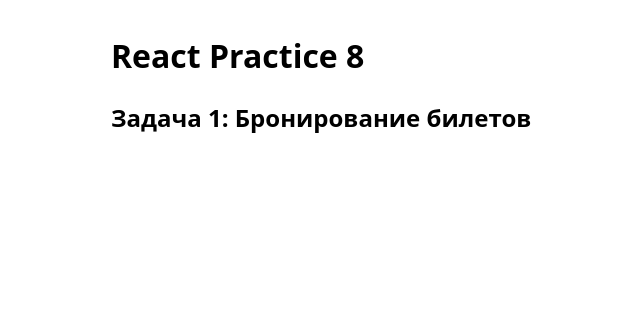
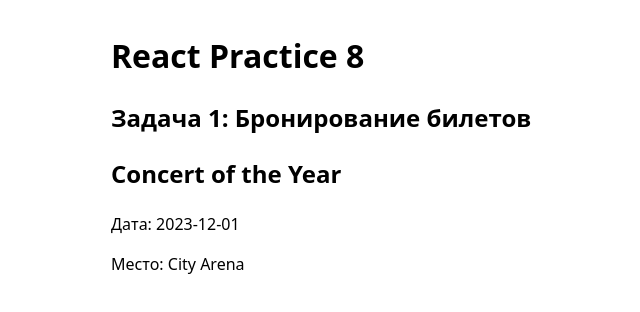
Before and after one commit to ArtemKutsan/react-practice-8, a React (Vite) app: page / in a window 1280 px wide. Shown: the top 312 px of the page, without its empty margins (177-817 px from the left). Built offline with nearby package versions, Linux system fonts and the light colour scheme.

Commit message:
add: Добавлен компонент EventDetails

```diff
--- a/src/App.jsx
+++ b/src/App.jsx
@@ -1,5 +1,6 @@
 // src/App.jsx
 import './App.css';
+import EventDetails from './components/EventDetails';
 
 function App() {
   return (
@@ -10,6 +11,7 @@
         <section>
           <div className="container">
             <h2>Задача 1: Бронирование билетов</h2>
+            <EventDetails title="Concert of the Year" date="2023-12-01" location="City Arena" />
           </div>
         </section>
       </main>
--- /dev/null
+++ b/src/components/EventDetails/index.jsx
@@ -0,0 +1,14 @@
+// src/components/EventDetails/index.jsx
+import styles from './EventDetails.module.css';
+
+const EventDetails = ({ title, date, location }) => {
+  return (
+    <>
+      <h2>{title}</h2>
+      <p>Дата: {date}</p>
+      <p>Место: {location}</p>
+    </>
+  );
+};
+
+export default EventDetails;
```
Also changed, not shown: src/components/EventDetails/EventDetails.module.css (added).
